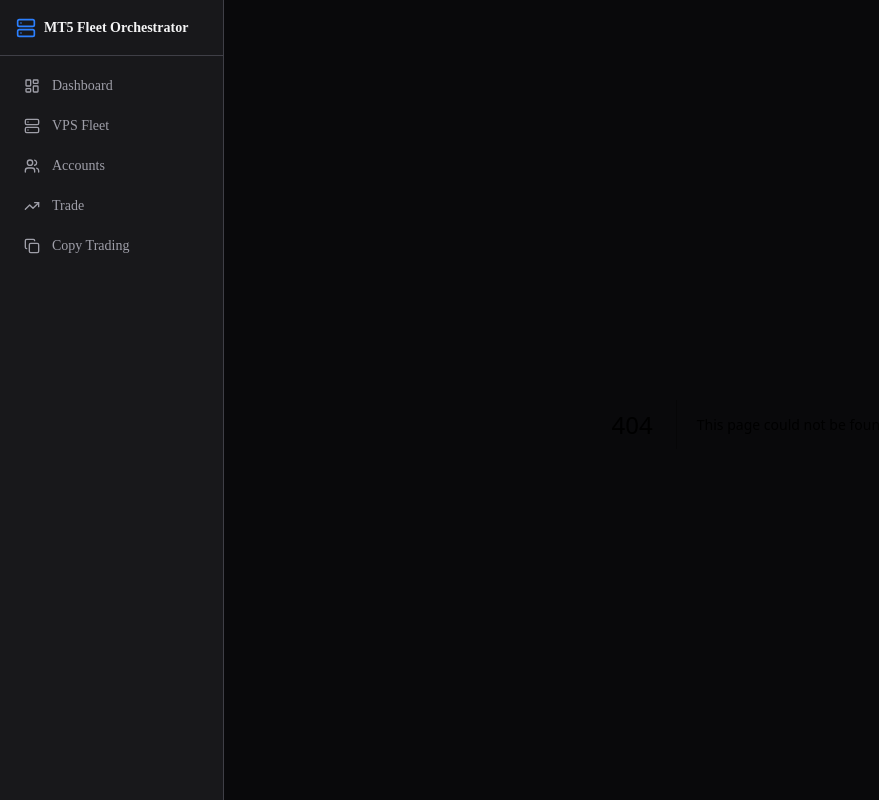
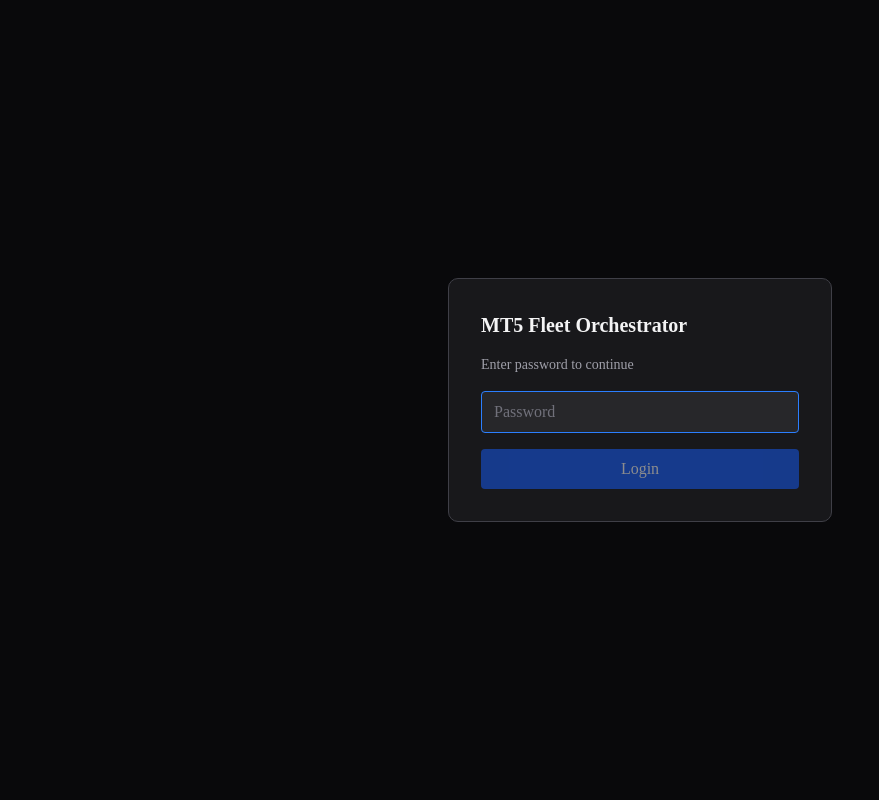
Before and after one commit to waelsy123/mt5-fleet-orchestrator, a Next.js app: page /login in a window 1280 px wide. Before the commit this address had no page. Shown: the whole page, without its empty margins (0-879 px from the left). Built offline with nearby package versions, Linux system fonts and the light colour scheme.

Commit message:
Add password auth: middleware + login page + 30-day cookie (#33)
Single password from AUTH_SECRET env var. Middleware redirects to /login
if cookie missing. Login page sets httpOnly secure cookie for 30 days.

Co-authored-by: Claude Opus 4.6 <noreply@anthropic.com>

```diff
--- /dev/null
+++ b/src/app/api/auth/login/route.ts
@@ -0,0 +1,24 @@
+import { NextRequest, NextResponse } from "next/server";
+
+export async function POST(request: NextRequest) {
+  const { password } = await request.json();
+  const secret = process.env.AUTH_SECRET;
+
+  if (!secret) {
+    return NextResponse.json({ error: "AUTH_SECRET not configured" }, { status: 500 });
+  }
+
+  if (password !== secret) {
+    return NextResponse.json({ error: "Wrong password" }, { status: 401 });
+  }
+
+  const res = NextResponse.json({ ok: true });
+  res.cookies.set("mt5_auth", secret, {
+    httpOnly: true,
+    secure: true,
+    sameSite: "lax",
+    maxAge: 30 * 24 * 60 * 60, // 30 days
+    path: "/",
+  });
+  return res;
+}
--- a/src/app/layout.tsx
+++ b/src/app/layout.tsx
@@ -1,7 +1,7 @@
 import type { Metadata } from "next";
 import { Geist, Geist_Mono } from "next/font/google";
 import { Toaster } from "@/components/ui/sonner";
-import { Sidebar } from "@/components/layout/sidebar";
+import { AppShell } from "@/components/layout/app-shell";
 import "./globals.css";
 
 const geistSans = Geist({
@@ -29,12 +29,7 @@ export default function RootLayout({
       <body
         className={`${geistSans.variable} ${geistMono.variable} antialiased`}
       >
-        <div className="flex h-screen overflow-hidden">
-          <Sidebar />
-          <main className="flex-1 overflow-auto bg-zinc-950 p-6">
-            {children}
-          </main>
-        </div>
+        <AppShell>{children}</AppShell>
         <Toaster />
       </body>
     </html>
--- /dev/null
+++ b/src/app/login/page.tsx
@@ -0,0 +1,64 @@
+"use client";
+
+import { useState } from "react";
+import { useRouter } from "next/navigation";
+
+export default function LoginPage() {
+  const [password, setPassword] = useState("");
+  const [error, setError] = useState("");
+  const [loading, setLoading] = useState(false);
+  const router = useRouter();
+
+  async function handleSubmit(e: React.FormEvent) {
+    e.preventDefault();
+    setLoading(true);
+    setError("");
+
+    try {
+      const res = await fetch("/api/auth/login", {
+        method: "POST",
+        headers: { "Content-Type": "application/json" },
+        body: JSON.stringify({ password }),
+      });
+      if (!res.ok) {
+        const data = await res.json().catch(() => ({}));
+        setError(data.error || "Login failed");
+        return;
+      }
+      router.push("/");
+      router.refresh();
+    } catch {
+      setError("Connection error");
+    } finally {
+      setLoading(false);
+    }
+  }
+
+  return (
+    <div className="flex min-h-screen items-center justify-center bg-zinc-950">
+      <form
+        onSubmit={handleSubmit}
+        className="w-full max-w-sm space-y-4 rounded-lg border border-zinc-700 bg-zinc-900 p-8"
+      >
+        <h1 className="text-xl font-bold text-zinc-100">MT5 Fleet Orchestrator</h1>
+        <p className="text-sm text-zinc-400">Enter password to continue</p>
+        <input
+          type="password"
+          value={password}
+          onChange={(e) => setPassword(e.target.value)}
+          placeholder="Password"
+          autoFocus
+          className="w-full rounded border border-zinc-600 bg-zinc-800 px-3 py-2 text-zinc-100 placeholder-zinc-500 focus:border-blue-500 focus:outline-none"
+        />
+        {error && <p className="text-sm text-red-400">{error}</p>}
+        <button
+          type="submit"
+          disabled={loading || !password}
+          className="w-full rounded bg-blue-600 px-4 py-2 font-medium text-white hover:bg-blue-500 disabled:opacity-50"
+        >
+          {loading ? "..." : "Login"}
+        </button>
+      </form>
+    </div>
+  );
+}
--- /dev/null
+++ b/src/components/layout/app-shell.tsx
@@ -0,0 +1,19 @@
+"use client";
+
+import { usePathname } from "next/navigation";
+import { Sidebar } from "./sidebar";
+
+export function AppShell({ children }: { children: React.ReactNode }) {
+  const pathname = usePathname();
+
+  if (pathname === "/login") {
+    return <>{children}</>;
+  }
+
+  return (
+    <div className="flex h-screen overflow-hidden">
+      <Sidebar />
+      <main className="flex-1 overflow-auto bg-zinc-950 p-6">{children}</main>
+    </div>
+  );
+}
--- /dev/null
+++ b/src/middleware.ts
@@ -0,0 +1,32 @@
+import { NextRequest, NextResponse } from "next/server";
+
+const AUTH_COOKIE = "mt5_auth";
+
+export function middleware(request: NextRequest) {
+  const { pathname } = request.nextUrl;
+
+  // Allow login page and login API
+  if (pathname === "/login" || pathname === "/api/auth/login") {
+    return NextResponse.next();
+  }
+
+  // Allow static assets and Next.js internals
+  if (pathname.startsWith("/_next") || pathname.startsWith("/favicon")) {
+    return NextResponse.next();
+  }
+
+  const token = request.cookies.get(AUTH_COOKIE)?.value;
+  const expected = process.env.AUTH_SECRET;
+
+  if (!expected || token === expected) {
+    return NextResponse.next();
+  }
+
+  // Redirect to login
+  const loginUrl = new URL("/login", request.url);
+  return NextResponse.redirect(loginUrl);
+}
+
+export const config = {
+  matcher: ["/((?!_next/static|_next/image|favicon.ico).*)"],
+};
```
